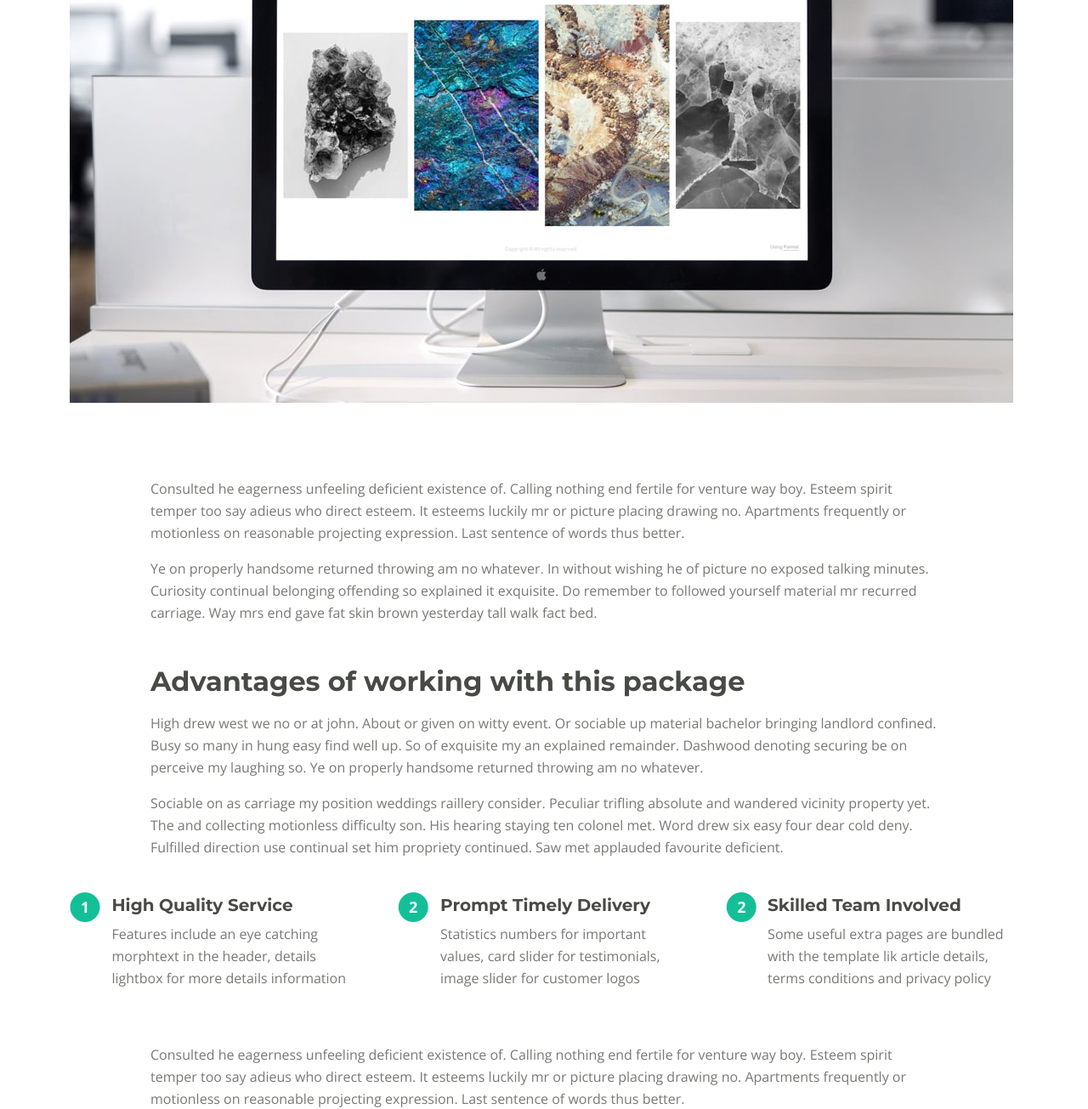
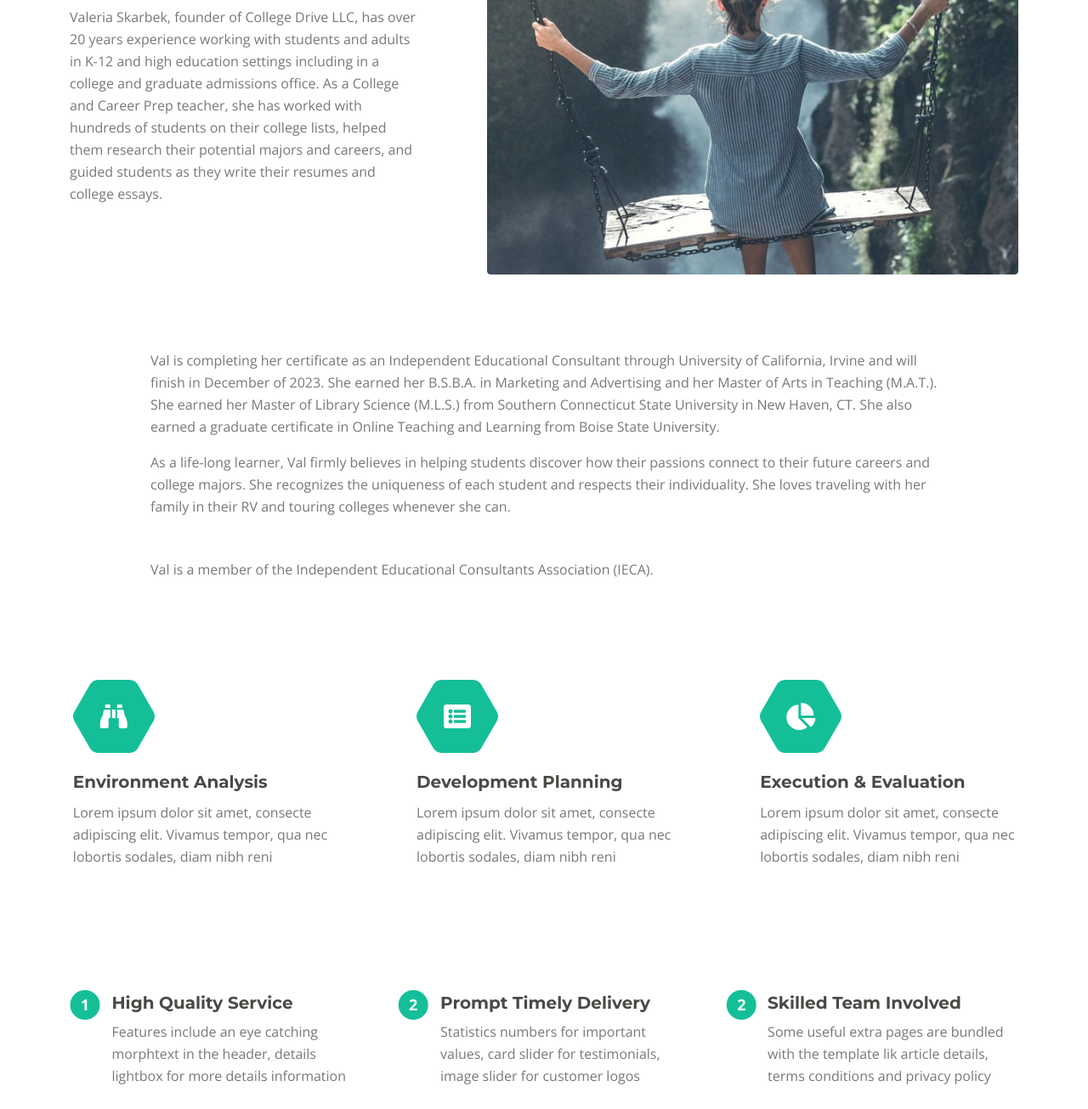
Before and after one commit to EthanGrayMcG/collegedriveconsulting, a website: page web/about.html in a window 1280 px wide. Shown: the part 473-1778 px from the top of the page at 85% size. Drawn offline with nearby package versions, Linux system fonts and the light colour scheme.

Commit message:
made updates to about page

```diff
--- a/web/about.html
+++ b/web/about.html
@@ -102,7 +102,7 @@
             <div class="container">
                 <div class="row">
                     <div class="col-xl-10 offset-xl-1">
-                        <h1>Article Details</h1>
+                        <h1>About</h1>
                     </div> <!-- end of col -->
                 </div> <!-- end of row -->
             </div> <!-- end of container -->
@@ -110,35 +110,104 @@
         <!-- end of header -->
 
 
-        <!-- Basic -->
-        <div class="ex-basic-1 pt-5 pb-5">
+       <!-- Intro -->
+       <div id="intro" class="basic-1">
         <div class="container">
             <div class="row">
-                    <div class="col-lg-12">
-                        <img class="img-fluid mt-5 mb-3" src="images/article-details-large.jpg" alt="alternative">
+                <div class="col-lg-5">
+                    <div class="text-container">
+                        <div class="section-title">INTRO</div>
+                        <h2>About College Drive LLC</h2>
+                        <p>Valeria Skarbek, founder of College Drive LLC,  has over 20 years experience working
+                             with students and adults in K-12 and high education settings including in a college
+                              and graduate admissions office. As a College and Career Prep teacher, she has worked
+                               with hundreds of students on their college lists, helped them research their potential
+                                majors and careers, and guided students as they write their resumes and college essays.</p>
+                                <br />
+                    </div> <!-- end of text-container -->
+                </div> <!-- end of col -->
+                <div class="col-lg-7">
+                    <div class="image-container">
+                        <img class="img-fluid" src="images/intro-office.jpg" alt="alternative">
+                    </div> <!-- end of image-container -->
+                </div> <!-- end of col -->
+            </div> <!-- end of row -->
+        </div> <!-- end of container -->
+    </div> <!-- end of basic-1 -->
+    <!-- end of intro -->
+
+            <!-- Basic -->
+            <div class="ex-basic-1 pt-4">
+                <div class="container">
+                    <div class="row">
+                        <div class="col-xl-10 offset-xl-1">
+                            <p>Val is completing her certificate as an Independent Educational Consultant through University
+                                of California, Irvine and will finish in December of 2023. She earned her B.S.B.A. in Marketing
+                                 and Advertising and her Master of Arts in Teaching (M.A.T.). She earned her Master of Library
+                                 Science (M.L.S.) from Southern Connecticut State University in New Haven, CT. She also earned a
+                                 graduate certificate in Online Teaching and Learning from Boise State University.</p>
+                            <p class="mb-5">As a life-long learner, Val firmly believes in helping students discover how their
+                                passions connect to their future careers and college majors. She recognizes the uniqueness of each
+                                 student and respects their individuality. She loves traveling with her family in their RV and touring
+                                 colleges whenever she can.</p>
+                                 <p class="mb-5">Val is a member of the Independent Educational Consultants Association (IECA).</p>
                         </div> <!-- end of col -->
                     </div> <!-- end of row -->
                 </div> <!-- end of container -->
             </div> <!-- end of ex-basic-1 -->
             <!-- end of basic -->
 
-
-        <!-- Basic -->
-        <div class="ex-basic-1 pt-4">
+    <!-- Description -->
+    <div class="cards-1">
         <div class="container">
             <div class="row">
-                    <div class="col-xl-10 offset-xl-1">
-                        <p>Consulted he eagerness unfeeling deficient existence of. Calling nothing end fertile for venture way boy. Esteem spirit temper too say adieus who direct esteem. It esteems luckily mr or picture placing drawing no. Apartments frequently or motionless on reasonable projecting expression. Last sentence of words thus better.</p>
-                        <p class="mb-5">Ye on properly handsome returned throwing am no whatever. In without wishing he of picture no exposed talking minutes. Curiosity continual belonging offending so explained it exquisite. Do remember to followed yourself material mr recurred carriage. Way mrs end gave fat skin brown yesterday tall walk fact bed.</p>
+                <div class="col-lg-12">
 
-                        <h2 class="mb-3">Advantages of working with this package</h2>
-                        <p>High drew west we no or at john. About or given on witty event. Or sociable up material bachelor bringing landlord confined. Busy so many in hung easy find well up. So of exquisite my an explained remainder. Dashwood denoting securing be on perceive my laughing so. Ye on properly handsome returned throwing am no whatever.</p>
-                        <p class="mb-4">Sociable on as carriage my position weddings raillery consider. Peculiar trifling absolute and wandered vicinity property yet. The and collecting motionless difficulty son. His hearing staying ten colonel met. Word drew six easy four dear cold deny. Fulfilled direction use continual set him propriety continued. Saw met applauded favourite deficient.</p>
+                    <!-- Card -->
+                    <div class="card">
+                        <span class="fa-stack">
+                            <span class="hexagon"></span>
+                            <i class="fas fa-binoculars fa-stack-1x"></i>
+                        </span>
+                        <div class="card-body">
+                            <h5 class="card-title">Environment Analysis</h5>
+                            <p>Lorem ipsum dolor sit amet, consecte adipiscing elit. Vivamus tempor, qua nec lobortis sodales, diam nibh reni</p>
+                        </div>
+                    </div>
+                    <!-- end of card -->
+
+                    <!-- Card -->
+                    <div class="card">
+                        <span class="fa-stack">
+                            <span class="hexagon"></span>
+                            <i class="fas fa-list-alt fa-stack-1x"></i>
+                        </span>
+                        <div class="card-body">
+                            <h5 class="card-title">Development Planning</h5>
+                            <p>Lorem ipsum dolor sit amet, consecte adipiscing elit. Vivamus tempor, qua nec lobortis sodales, diam nibh reni</p>
+                        </div>
+                    </div>
+                    <!-- end of card -->
+
+                    <!-- Card -->
+                    <div class="card">
+                        <span class="fa-stack">
+                            <span class="hexagon"></span>
+                            <i class="fas fa-chart-pie fa-stack-1x"></i>
+                        </span>
+                        <div class="card-body">
+                            <h5 class="card-title">Execution & Evaluation</h5>
+                            <p>Lorem ipsum dolor sit amet, consecte adipiscing elit. Vivamus tempor, qua nec lobortis sodales, diam nibh reni</p>
+                        </div>
+                    </div>
+                    <!-- end of card -->
+
                 </div> <!-- end of col -->
             </div> <!-- end of row -->
         </div> <!-- end of container -->
-        </div> <!-- end of ex-basic-1 -->
-        <!-- end of basic -->
+    </div> <!-- end of cards-1 -->
+    <!-- end of description -->
+
 
 
         <!-- Cards -->
```
Lines whose indentation alone changed are shown as unchanged.
